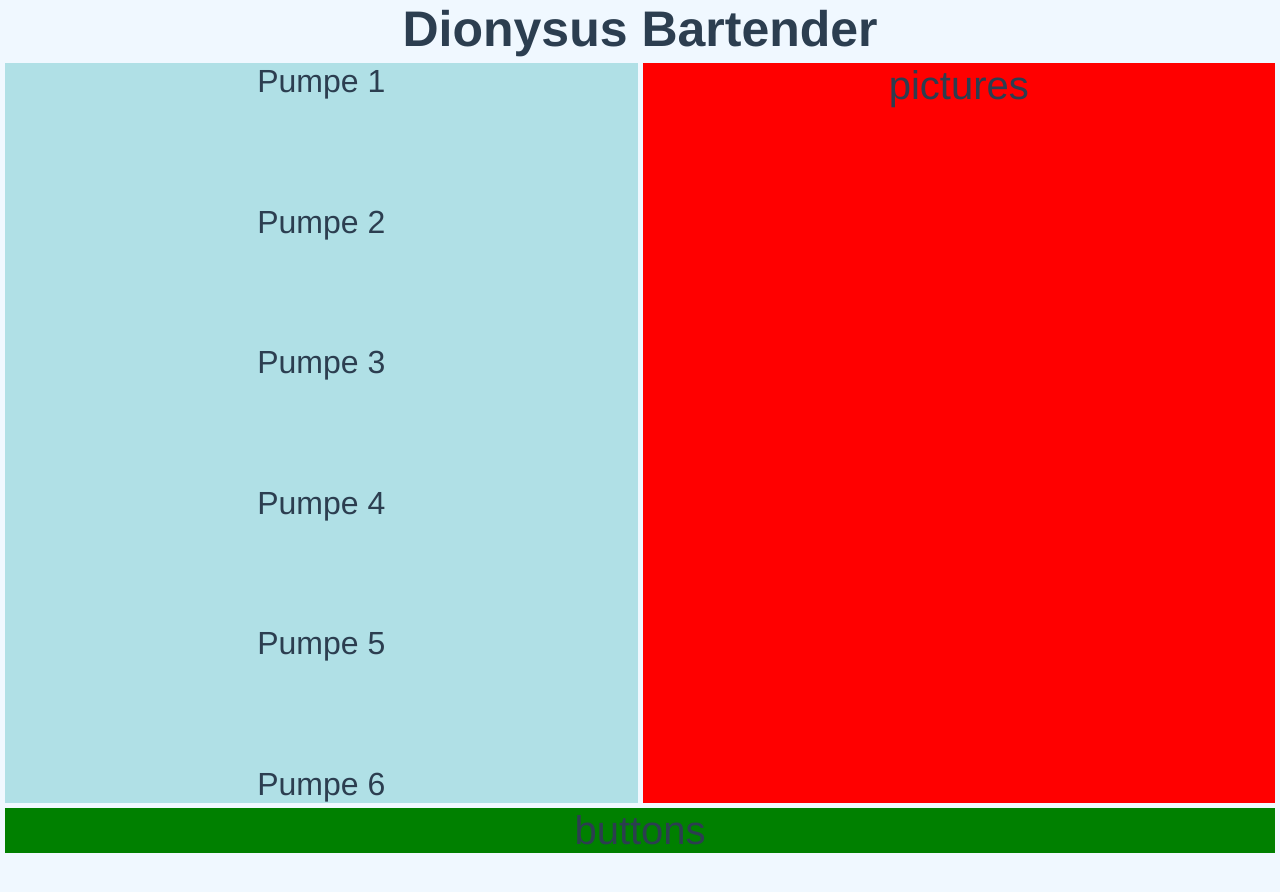
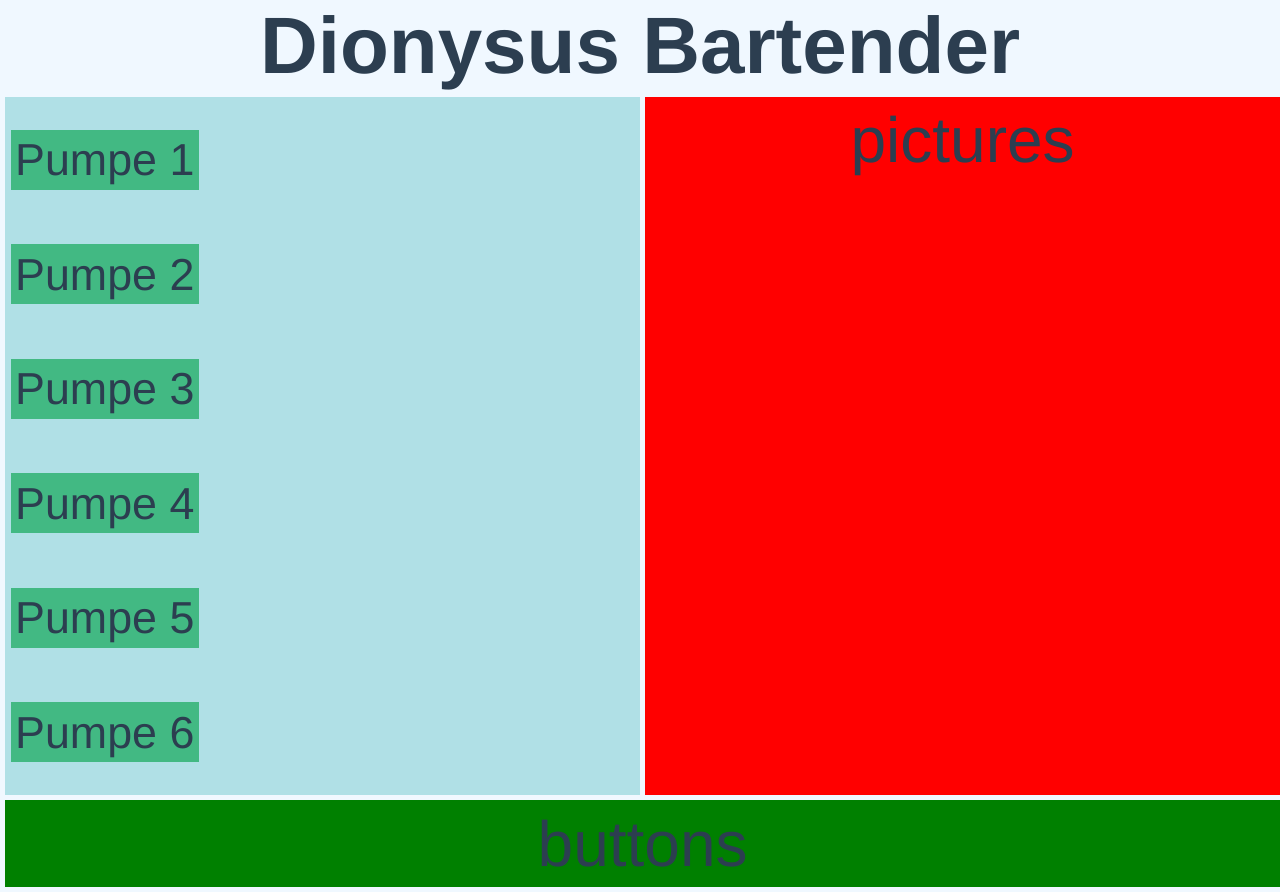
Before and after one commit to JonasReichhardt/dionysus-bartender, a Vue app in the folder webapp/: page / in a window 1280 px wide. Before the commit the page ends 858 px from the top, so only its background shows below. Built offline with nearby package versions, Linux system fonts and the light colour scheme.

Commit message:
styles optimization

```diff
--- a/webapp/src/App.vue
+++ b/webapp/src/App.vue
@@ -16,7 +16,7 @@ export default {
 
 <style>
 html{
-  font-size: 50px;
+  font-size: 10vh;
 }
 body{
   margin: 0;
--- a/webapp/src/components/HelloWorld.vue
+++ b/webapp/src/components/HelloWorld.vue
@@ -1,15 +1,15 @@
 <template>
 <div class="container">
-  <div id="slider-area-container" style="background-color:powderblue;">
-    <div>Pumpe 1</div>
-    <div>Pumpe 2</div>
-    <div>Pumpe 3</div>
-    <div>Pumpe 4</div>
-    <div>Pumpe 5</div>
-    <div>Pumpe 6</div>
+  <div id="slider-area-container">
+    <div id="pump1">Pumpe 1</div>
+    <div id="pump2">Pumpe 2</div>
+    <div id="pump3">Pumpe 3</div>
+    <div id="pump4">Pumpe 4</div>
+    <div id="pump5">Pumpe 5</div>
+    <div id="pump6">Pumpe 6</div>
   </div>
-  <div id="pictures-container" style="background-color:red;">pictures</div>
-  <div id="buttons-container" style="background-color:green;">buttons</div>
+  <div id="pictures-container">pictures</div>
+  <div id="buttons-container">buttons</div>
 </div>
 </template>
 
@@ -28,7 +28,8 @@ export default {
     display: grid;
     width: 100vw;
     height: 100vh;
-    grid-template-columns: 1fr 1fr;
+    grid-auto-columns: minmax(0, 1fr);
+    grid-template-columns: 50% 50%;
     grid-template-rows: 80% 1fr;
     grid-template-areas:
     "slider pictures"
@@ -41,21 +42,31 @@ export default {
 
 .container div{
   font-size: 0.8em;
+  padding: 0.1em;
 }
 
 #slider-area-container{
+  background-color:powderblue;
+  font-size: 0.7em;
   display:flex;
   flex-direction: column;
   grid-area: slider;
-  width: 100%;
-  justify-content: space-between;
+
+  justify-content: space-around;
+  align-items: flex-start;
 }
+
+#slider-area-container div{
+  background-color: #42b983;
+}
+
 #pictures-container{
-
+  background-color:red;
   grid-area: pictures;
 
 }
 #buttons-container{
+  background-color:green;
   grid-area: buttons;
 }
 a{
```
